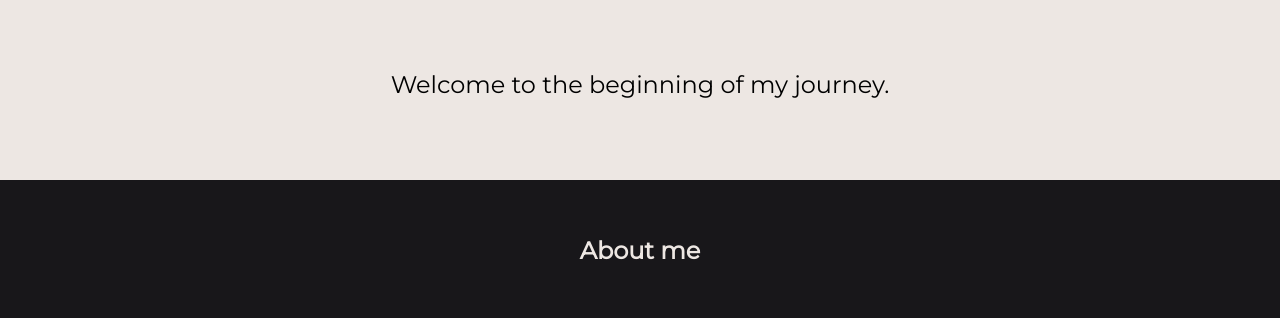
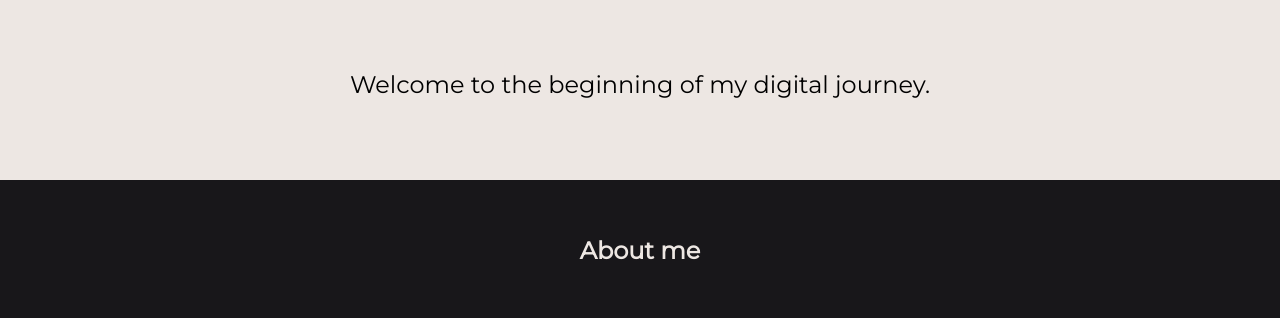
Before and after one commit to adrianammt/personal-website, a plain HTML site: page index.html in a window 1280 px wide. Shown: the part 460-778 px from the top of the page. Drawn offline with Linux system fonts and the light colour scheme.

Commit message:
fixed some styling

```diff
--- a/index.html
+++ b/index.html
@@ -36,7 +36,7 @@
     <main>
       <section id="quote">
         <div>
-          <p>Welcome to the beginning of my journey.</p>
+          <p>Welcome to the beginning of my digital journey.</p>
         </div>
       </section>
 
--- a/styles.css
+++ b/styles.css
@@ -84,6 +84,7 @@ main {
 #quote p {
   font-size: 1.5rem;
   text-align: center;
+  padding: 0 1rem;
 }
 
 main section {
@@ -114,7 +115,7 @@ main section {
 }
 
 .aboutpart p {
-  text-align: justify;
+  text-align: left;
   width: 20rem;
   margin-bottom: 1rem;
 }
@@ -195,5 +196,6 @@ footer {
   .aboutpart p {
     padding-left: 3rem;
     width: 30rem;
+    text-align: justify;
   }
 }
```
